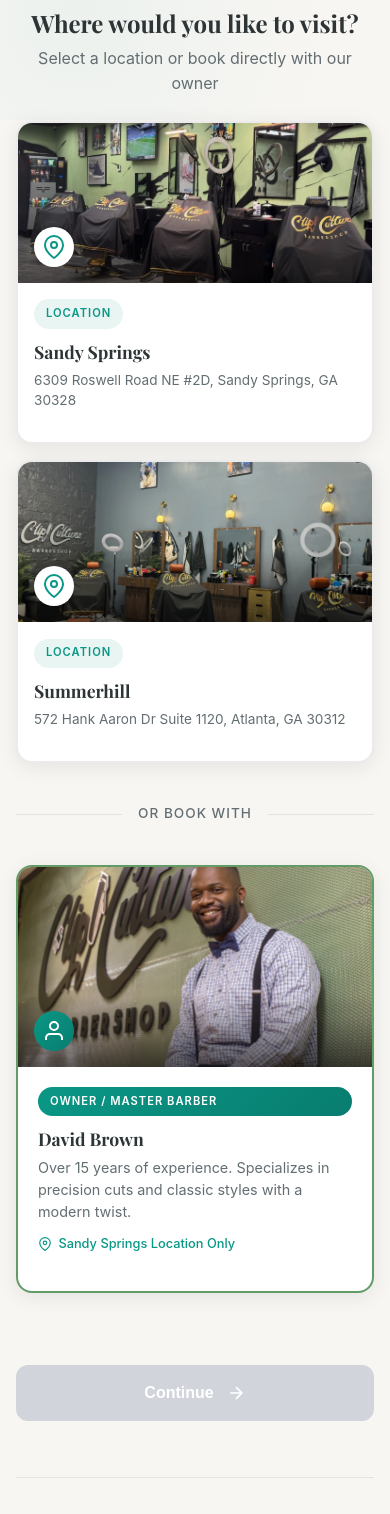
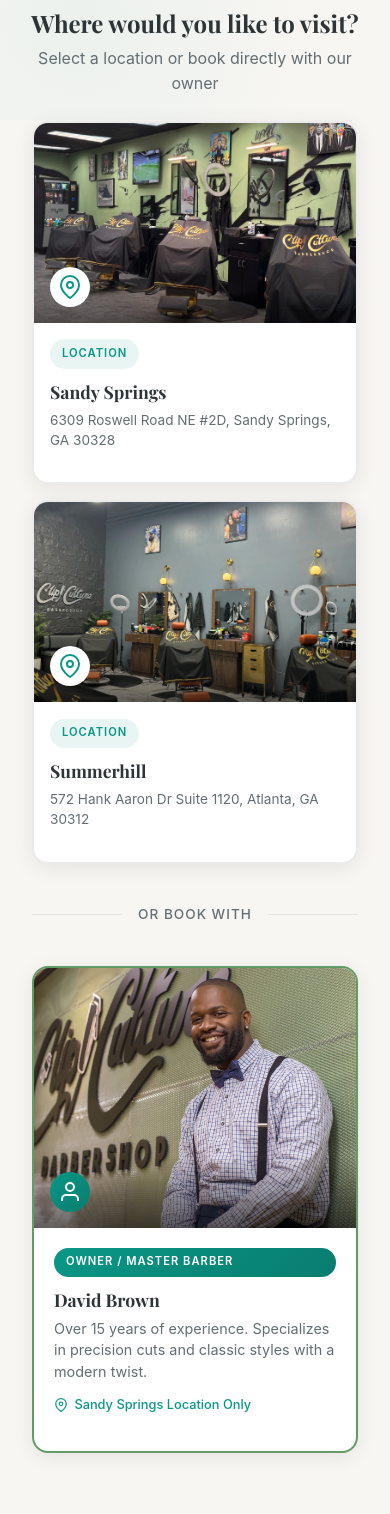
Before and after one commit to CartezDew/ClipCultureBarbershop, a React (Vite) app in the folder frontend/: page /book-now in a window 390 px wide. Shown: the part 380-1894 px from the top of the page. Built offline with nearby package versions, Linux system fonts and the light colour scheme; a web font is replaced by a local one.

Commit message:
updated the book-now page

```diff
--- a/frontend/src/styles/book-now.css
+++ b/frontend/src/styles/book-now.css
@@ -1096,11 +1096,11 @@ body.book-now-page-active .App {
   }
 
   .book-now-option-image {
-    height: 150px;
+    height: 220px;
   }
 
   .book-now-option-card--featured {
-    grid-template-columns: 200px 1fr;
+    grid-template-columns: 270px 1fr;
   }
 }
 
@@ -1134,26 +1134,7 @@ body.book-now-page-active .App {
     min-width: 30px;
   }
 
-  .book-now-options-row {
-    grid-template-columns: 1fr;
-  }
 
-  .book-now-option-card--featured {
-    grid-template-columns: 1fr;
-  }
-
-  .book-now-option-card--featured .book-now-option-image {
-    height: 200px;
-  }
-
-  .book-now-option-card--featured .book-now-option-info {
-    padding: 1.25rem;
-  }
-
-  .book-now-products-grid {
-    grid-template-columns: repeat(2, 1fr);
-    gap: 1rem;
-  }
 
   .book-now-back-btn {
     top: 1rem;
@@ -1195,6 +1176,38 @@ body.book-now-page-active .App {
     }
   }
 }
+
+@media (max-width: 700px) {
+    .book-now-options-row {
+        grid-template-columns: 1fr;
+      }
+
+      .book-now-option-card--featured {
+        grid-template-columns: 1fr;
+      }
+
+      .book-now-option-card--featured .book-now-option-image {
+        height: 260px;
+      }
+
+      .book-now-option-card--featured .book-now-option-info {
+        padding: 1.25rem;
+      }
+
+      .book-now-products-grid {
+        grid-template-columns: repeat(2, 1fr);
+        gap: 1rem;
+      }
+
+      .book-now-option-image {
+        height: 230px;
+      }
+
+      .book-now-options-grid {
+        padding-left: 6rem;
+        padding-right: 6rem;
+      }
+    }
 
 @media (max-width: 600px) {
   .book-now-page {
@@ -1262,7 +1275,7 @@ body.book-now-page-active .App {
   }
 
   .book-now-action-btn {
-    width: 100%;
+    width: 90%;
     padding: 1rem 1.5rem;
   }
 
@@ -1278,6 +1291,17 @@ body.book-now-page-active .App {
   .book-now-error-content span {
     font-size: 0.85rem;
   }
+  .book-now-options-grid {
+    padding-left: 3.5rem;
+    padding-right: 3.5rem;
+  }
+}
+
+@media (max-width: 500px) {
+  .book-now-options-grid {
+    padding-left: 2rem;
+    padding-right: 2rem;
+  }
 }
 
 @media (max-width: 480px) {
@@ -1292,9 +1316,10 @@ body.book-now-page-active .App {
   }
 
   .book-now-product-image {
-    width: 120px;
-    height: 100px;
+    width: 170px;
+    height: 170px;
     flex-shrink: 0;
+    background: none;
   }
 
   .book-now-product-info {
@@ -1306,7 +1331,19 @@ body.book-now-page-active .App {
   }
 
   .book-now-option-image {
-    height: 160px;
+    height: 200px;
+  }
+
+  .book-now-product-name {
+    font-size: 1.2rem;
+  }
+
+  .book-now-product-size {
+    font-size: 1rem;
+  }
+
+  .book-now-product-price {
+    font-size: 1.4rem;
   }
 
   .book-now-selected-summary {
@@ -1330,6 +1367,14 @@ body.book-now-page-active .App {
   }
 }
 
+@media (max-width: 400px) {
+
+    .book-now-options-grid {
+         padding-left: 1rem;
+        padding-right: 1rem;
+    }
+}
+
 @media (max-width: 380px) {
   .book-now-header h1 {
     font-size: 1.75rem;
```
